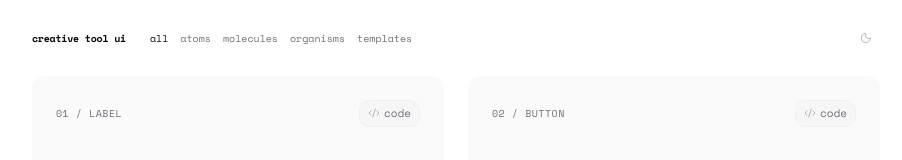
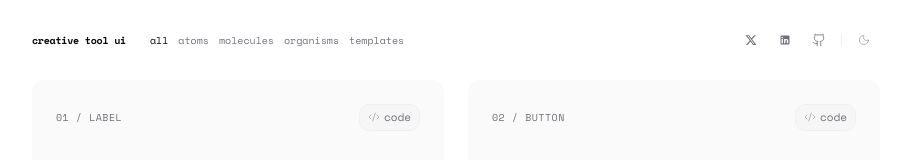
Before and after one commit to tommyjepsen/apparat-ui, a React (Vite) app: page / in a window 1280 px wide. Shown: the top 160 px of the page, without its empty margins (184-1086 px from the left). Built offline with nearby package versions, Linux system fonts and the light colour scheme.

Commit message:
More clean up for publishing it

```diff
--- a/src/App.tsx
+++ b/src/App.tsx
@@ -1,5 +1,5 @@
 import { useState, useEffect } from "react"
-import { Code2, Moon, Sun, Download, Sparkles, Copy, AlignLeft, AlignCenter, AlignRight } from "lucide-react"
+import { Code2, Moon, Sun, Download, Sparkles, Copy, AlignLeft, AlignCenter, AlignRight, Monitor } from "lucide-react"
 import {
   Label,
   CreativeButton,
@@ -367,18 +367,18 @@ export function App() {
     <div className="min-h-screen bg-background text-foreground transition-colors duration-150">
       {/* Minimal Header */}
       <header
-        className={`mx-auto flex items-center justify-between px-6 py-6 transition-all duration-150 ${
-          activeTab === "templates" ? "w-fit min-w-[80vw] max-w-7xl" : "max-w-4xl"
+        className={`mx-auto flex flex-wrap items-center justify-between gap-y-3 px-4 py-4 sm:px-6 sm:py-6 transition-all duration-150 ${
+          activeTab === "templates" ? "w-full max-w-7xl" : "max-w-4xl"
         }`}
       >
-        <div className="flex items-center gap-6">
+        <div className="flex flex-wrap items-center gap-3 sm:gap-6">
           <span className="font-mono text-[10px] font-semibold tracking-tight">creative tool ui</span>
-          <nav className="flex items-center gap-3 font-mono text-[10px]">
+          <nav className="flex items-center gap-2.5 overflow-x-auto font-mono text-[10px] [scrollbar-width:none] [-ms-overflow-style:none] [&::-webkit-scrollbar]:hidden">
             {(["all", "atoms", "molecules", "organisms", "templates"] as const).map((tab) => (
               <button
                 key={tab}
                 onClick={() => setActiveTab(tab)}
-                className={`transition-colors ${
+                className={`whitespace-nowrap transition-colors ${
                   activeTab === tab
                     ? "font-medium text-foreground"
                     : "text-muted-foreground hover:text-foreground"
@@ -390,18 +390,111 @@ export function App() {
           </nav>
         </div>
 
+        <div className="flex items-center gap-0.5">
+          {/* X (Twitter) */}
+          <div className="group relative flex items-center justify-center">
+            <a
+              href="http://twitter.com/tommy_jepsen"
+              target="_blank"
+              rel="noreferrer"
+              className="flex h-8 w-8 items-center justify-center rounded-md text-muted-foreground transition-colors hover:bg-muted hover:text-foreground"
+              aria-label="X (Twitter)"
+            >
+              <svg
+                viewBox="0 0 24 24"
+                width="13"
+                height="13"
+                fill="currentColor"
+                className="h-3 w-3"
+              >
+                <path d="M18.244 2.25h3.308l-7.227 8.26 8.502 11.24H16.17l-5.214-6.817L4.99 21.75H1.68l7.73-8.835L1.254 2.25H8.08l4.713 6.231zm-1.161 17.52h1.833L7.084 4.126H5.117z" />
+              </svg>
+            </a>
+            <div className="pointer-events-none absolute top-full mt-1.5 whitespace-nowrap rounded-md border border-border/60 bg-popover px-1.5 py-0.5 font-mono text-[8px] uppercase tracking-wider text-popover-foreground opacity-0 transition-opacity duration-150 group-hover:opacity-100 z-50">
+              Creator
+            </div>
+          </div>
+
+          {/* LinkedIn */}
+          <div className="group relative flex items-center justify-center">
+            <a
+              href="https://www.linkedin.com/in/toje"
+              target="_blank"
+              rel="noreferrer"
+              className="flex h-8 w-8 items-center justify-center rounded-md text-muted-foreground transition-colors hover:bg-muted hover:text-foreground"
+              aria-label="LinkedIn"
+            >
+              <svg
+                viewBox="0 0 24 24"
+                width="13"
+                height="13"
+                fill="currentColor"
+                className="h-3 w-3"
+              >
+                <path d="M19 3a2 2 0 0 1 2 2v14a2 2 0 0 1-2 2H5a2 2 0 0 1-2-2V5a2 2 0 0 1 2-2h14m-.5 15.5v-5.3a3.26 3.26 0 0 0-3.26-3.26c-.85 0-1.84.52-2.28 1.3v-1.11h-2.79v8.37h2.79v-4.93c0-.77.62-1.4 1.39-1.4a1.4 1.4 0 0 1 1.4 1.4v4.93h2.75M6.46 8.76a1.64 1.64 0 1 0 0-3.28 1.64 1.64 0 0 0 0 3.28M7.86 18.5v-8.37H5.07v8.37h2.79z" />
+              </svg>
+            </a>
+            <div className="pointer-events-none absolute top-full mt-1.5 whitespace-nowrap rounded-md border border-border/60 bg-popover px-1.5 py-0.5 font-mono text-[8px] uppercase tracking-wider text-popover-foreground opacity-0 transition-opacity duration-150 group-hover:opacity-100 z-50">
+              Creator
+            </div>
+          </div>
+
+          {/* GitHub */}
+          <div className="group relative flex items-center justify-center">
+            <a
+              href="https://github.com/tommyjepsen/creative-tool-ui"
+              target="_blank"
+              rel="noreferrer"
+              className="flex h-8 w-8 items-center justify-center rounded-md text-muted-foreground transition-colors hover:bg-muted hover:text-foreground"
+              aria-label="GitHub Repository"
+            >
+              <svg
+                viewBox="0 0 24 24"
+                width="14"
+                height="14"
+                fill="none"
+                stroke="currentColor"
+                strokeWidth="1.5"
+                strokeLinecap="round"
+                strokeLinejoin="round"
+                className="h-3.5 w-3.5"
+              >
+                <path d="M15 22v-4a4.8 4.8 0 0 0-1-3.5c3 0 6-2 6-5.5.08-1.25-.27-2.48-1-3.5.28-1.15.28-2.35 0-3.5 0 0-1 0-3 1.5-2.64-.5-5.36-.5-8 0C6 2 5 2 5 2c-.3 1.15-.3 2.35 0 3.5A5.403 5.403 0 0 0 4 9c0 3.5 3 5.5 6 5.5-.39.49-.68 1.05-.85 1.65-.17.6-.22 1.23-.15 1.85v4" />
+                <path d="M9 18c-4.51 2-5-2-7-2" />
+              </svg>
+            </a>
+            <div className="pointer-events-none absolute top-full mt-1.5 whitespace-nowrap rounded-md border border-border/60 bg-popover px-1.5 py-0.5 font-mono text-[8px] uppercase tracking-wider text-popover-foreground opacity-0 transition-opacity duration-150 group-hover:opacity-100 z-50">
+              Open Source Repository
+            </div>
+          </div>
+
+          <div className="mx-1 h-3.5 w-px bg-border" />
+
+          {/* Theme Toggle */}
+          <div className="group relative flex items-center justify-center">
             <button
               onClick={() => setIsDark((prev) => !prev)}
-          className="rounded-md p-2 text-muted-foreground transition-colors hover:bg-muted hover:text-foreground"
+              className="flex h-8 w-8 items-center justify-center rounded-md text-muted-foreground transition-colors hover:bg-muted hover:text-foreground"
               aria-label="Toggle theme"
             >
-          {isDark ? <Sun className="h-4 w-4" /> : <Moon className="h-4 w-4" />}
+              {isDark ? <Sun /> : <Moon />}
             </button>
+            <div className="pointer-events-none absolute top-full mt-1.5 whitespace-nowrap rounded-md border border-border/60 bg-popover px-1.5 py-0.5 font-mono text-[8px] uppercase tracking-wider text-popover-foreground opacity-0 transition-opacity duration-150 group-hover:opacity-100 z-50">
+              {isDark ? "Light Mode" : "Dark Mode"}
+            </div>
+          </div>
+        </div>
       </header>
 
-      {/* Main Content */}
+      {/* Mobile-only Notice Bar */}
+      <div className="mx-auto flex sm:hidden max-w-4xl px-4 pb-4">
+        <div className="flex w-full items-center justify-center gap-1.5 rounded-xl border border-border/70 bg-secondary/30 px-3 py-2 font-mono text-[9px] uppercase tracking-wider text-muted-foreground">
+          <Monitor className="h-3 w-3 text-accent" />
+          <span>Optimized for desktop only</span>
+        </div>
+      </div>
       {activeTab === "templates" ? (
-        <main className="mx-auto w-full min-w-[80vw] max-w-7xl px-6 pb-16">
+        <main className="mx-auto w-full max-w-7xl px-4 sm:px-6 pb-16">
           <div className="mb-4 flex items-center justify-between">
             <span className="font-mono text-[10px] uppercase tracking-wider text-muted-foreground">
               TEMPLATE / CANVAS EDITOR
@@ -415,13 +508,15 @@ export function App() {
               <span>code</span>
             </button>
           </div>
+          <div className="w-full overflow-x-auto pb-4 [scrollbar-width:none] [-ms-overflow-style:none] [&::-webkit-scrollbar]:hidden">
             <CanvasEditor />
+          </div>
         </main>
       ) : activeTab === "organisms" ? (
-        <main className="mx-auto max-w-4xl px-6 pb-16">
-          <div className="flex flex-col gap-6 py-6">
+        <main className="mx-auto max-w-4xl px-4 sm:px-6 pb-16">
+          <div className="flex flex-col gap-6 py-4 sm:py-6">
             {/* Organism 01: Floating Toolbar */}
-            <div className="flex flex-col gap-4 rounded-xl bg-card p-6">
+            <div className="flex flex-col gap-4 rounded-xl bg-card p-4 sm:p-6">
               <div className="flex items-center justify-between">
                 <span className="font-mono text-[10px] uppercase tracking-wider text-muted-foreground">
                   01 / FLOATING TOOLBAR
@@ -435,13 +530,13 @@ export function App() {
                   <span>code</span>
                 </button>
               </div>
-              <div className="flex min-h-[120px] items-center justify-center rounded-lg border border-border/40 bg-background/50 p-6">
+              <div className="flex min-h-[120px] items-center justify-center overflow-x-auto rounded-lg border border-border/40 bg-background/50 p-4 sm:p-6">
                 <FloatingToolbar />
               </div>
             </div>
 
             {/* Organism 02: Property Inspector */}
-            <div className="flex flex-col gap-4 rounded-xl bg-card p-6">
+            <div className="flex flex-col gap-4 rounded-xl bg-card p-4 sm:p-6">
               <div className="flex items-center justify-between">
                 <span className="font-mono text-[10px] uppercase tracking-wider text-muted-foreground">
                   02 / PROPERTY INSPECTOR
@@ -455,13 +550,13 @@ export function App() {
                   <span>code</span>
                 </button>
               </div>
-              <div className="flex justify-center p-4">
+              <div className="flex justify-center p-2 sm:p-4">
                 <PropertyInspector />
               </div>
             </div>
 
             {/* Organism 03: Motion Customizer Sidebar */}
-            <div className="flex flex-col gap-4 rounded-xl bg-card p-6">
+            <div className="flex flex-col gap-4 rounded-xl bg-card p-4 sm:p-6">
               <div className="flex items-center justify-between">
                 <span className="font-mono text-[10px] uppercase tracking-wider text-muted-foreground">
                   03 / MOTION CUSTOMIZER
@@ -475,15 +570,15 @@ export function App() {
                   <span>code</span>
                 </button>
               </div>
-              <div className="flex justify-center p-4">
+              <div className="flex justify-center p-2 sm:p-4">
                 <MotionSidebar />
               </div>
             </div>
           </div>
         </main>
       ) : (
-        <main className="mx-auto max-w-4xl px-6 pb-16">
-          <div className="grid grid-cols-1 gap-6 sm:grid-cols-2">
+        <main className="mx-auto max-w-4xl px-4 sm:px-6 pb-16">
+          <div className="grid grid-cols-1 gap-4 sm:gap-6 sm:grid-cols-2">
             {(activeTab === "all" || activeTab === "atoms") &&
               atomCards.map((card) => (
                 <div
--- a/src/components/code-modal.tsx
+++ b/src/components/code-modal.tsx
@@ -51,8 +51,7 @@ export const CodeModal: React.FC<CodeModalProps> = ({
         {/* Header */}
         <div className="flex items-center justify-between border-b border-border px-5 py-3.5">
           <div className="flex items-center gap-2">
-            <span className="h-2 w-2 rounded-full bg-primary" />
-            <h3 className="font-semibold text-foreground text-sm sm:text-base">
+            <h3 className="font-mono text-xs sm:text-sm font-semibold uppercase tracking-wider text-foreground">
               {title}
             </h3>
           </div>
--- a/src/components/tool-ui/templates/canvas-editor.tsx
+++ b/src/components/tool-ui/templates/canvas-editor.tsx
@@ -25,7 +25,7 @@ export const CanvasEditor: React.FC = () => {
   const [canvasColor, setCanvasColor] = useState<string>("#FFFFFF")
 
   return (
-    <div className="mx-auto w-full min-w-[80vw] max-w-7xl px-6 pb-20">
+    <div className="mx-auto w-full min-w-[760px] max-w-7xl px-2 sm:px-6 pb-20">
       {/* Container Card in 16:9 Aspect Ratio */}
       <div className="aspect-video w-full overflow-hidden rounded-xl border border-border bg-card">
         {/* Editor Mockup Shell */}
```
Lines whose indentation alone changed are shown as unchanged.
